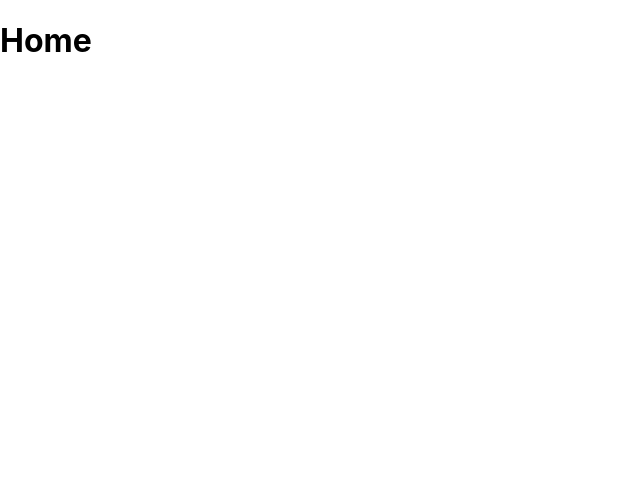
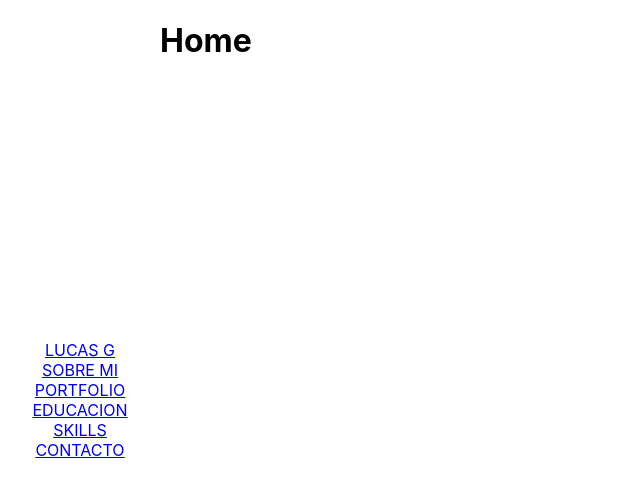
Before and after one commit to LucasGmz96/portfolio, a React (Create React App) app: page / in a window 1280 px wide. Shown: the top 494 px of the page, without its empty margins (0-640 px from the left). Built offline with nearby package versions, Linux system fonts and the light colour scheme.

Commit message:
Primer commit

```diff
--- a/src/components/Home/Home.jsx
+++ b/src/components/Home/Home.jsx
@@ -1,7 +1,13 @@
-import React from 'react'
+import React from 'react';
+import NavBar from '../NavBar/NavBar';
+import styled from './Home.module.css';
 
 export default function Home() {
   return (
-    <h1>Home</h1>
-  )
+    <div className={styled.Container}>
+      <NavBar className={styled.NavBar} />
+      <h1>Home</h1>
+
+    </div>
+  );
 }
--- a/src/components/Home/Home.module.css
+++ b/src/components/Home/Home.module.css
@@ -0,0 +1,4 @@
+.Container {
+    display: flex;
+
+  }
--- a/src/components/NavBar/NavBar.jsx
+++ b/src/components/NavBar/NavBar.jsx
@@ -0,0 +1,30 @@
+import React from 'react';
+import styled from './NavBar.module.css';
+import { Link } from 'react-router-dom';
+
+export default function NavBar() {
+  return (
+    <div className={styled.NavBar}>
+
+        <li>
+          <Link to="/">LUCAS G</Link>
+        </li>
+        <li>
+          <Link to="/">SOBRE MI</Link>
+        </li>
+        <li>
+          <Link to="/">PORTFOLIO</Link>
+        </li>
+        <li>
+          <Link to="/">EDUCACION</Link>
+        </li>
+        <li>
+          <Link to="/">SKILLS</Link>
+        </li>
+        <li>
+          <Link to="/">CONTACTO</Link>
+        </li>
+
+    </div>
+  );
+}
--- a/src/components/NavBar/NavBar.module.css
+++ b/src/components/NavBar/NavBar.module.css
@@ -0,0 +1,10 @@
+.NavBar {
+    display: flex;
+    flex-direction: column;
+    justify-content: center;
+    align-items: center;
+    height: 100vh;
+    width: 10rem;
+    list-style-type: none;
+
+  }
```
